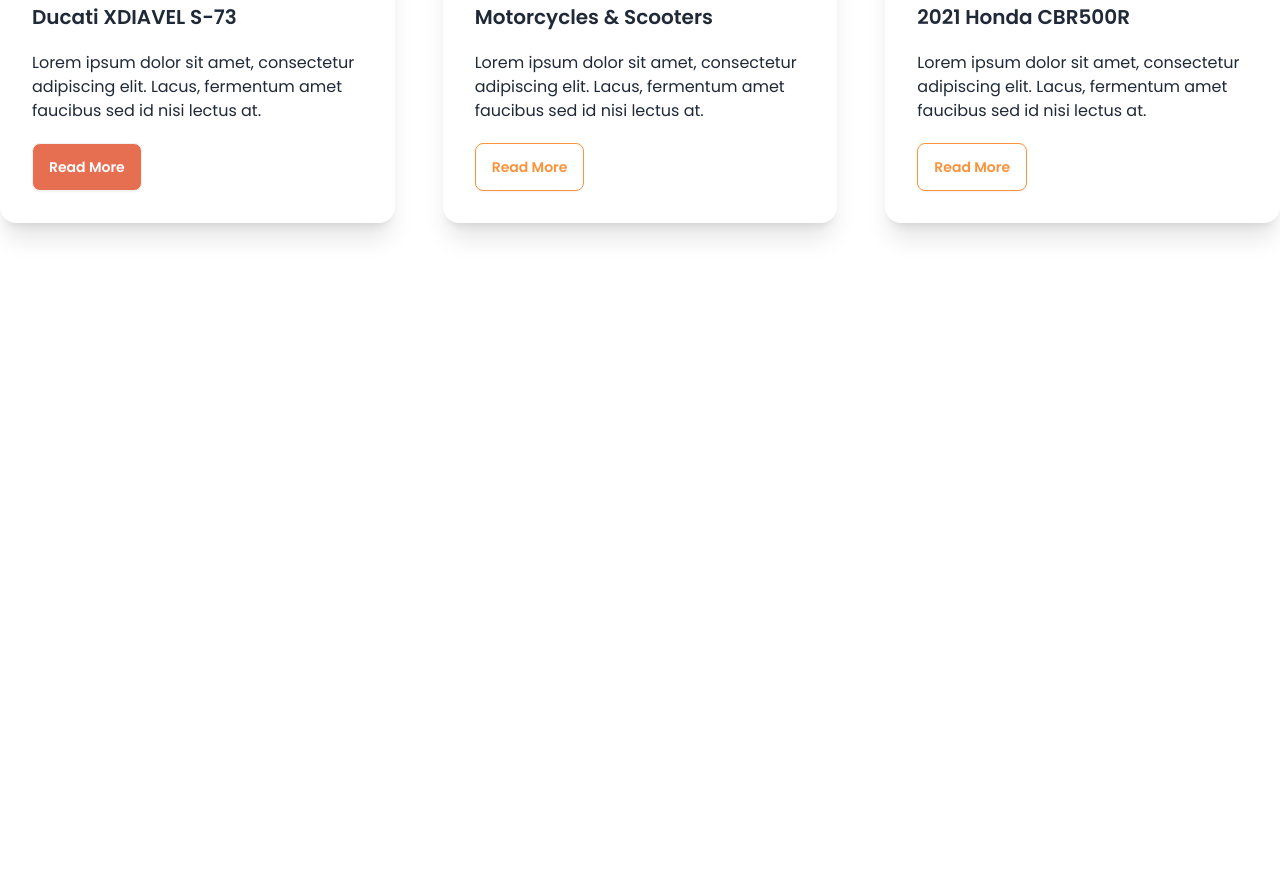
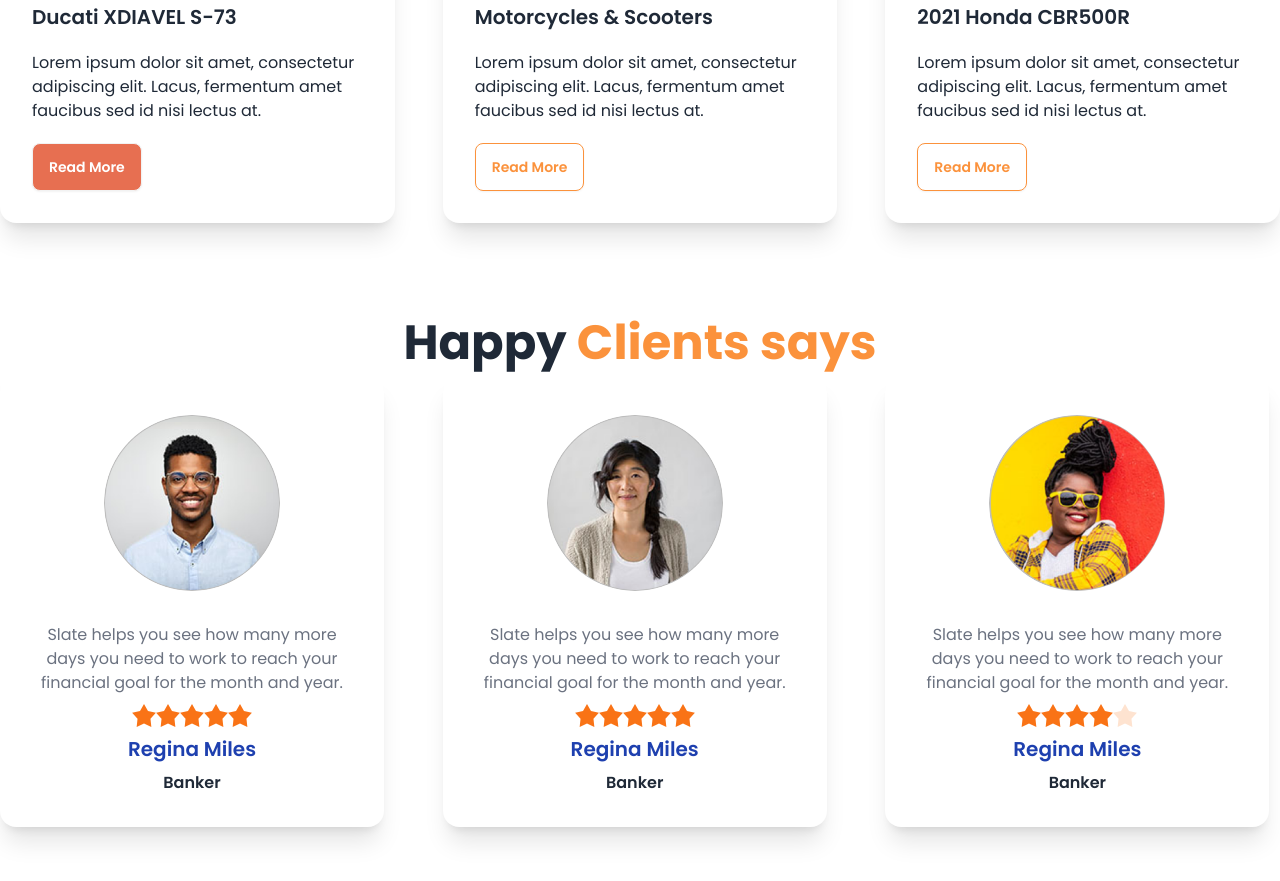
Before and after one commit to rifayethasan11/biker-zone-daisyui, a plain HTML site: page index.html in a window 1280 px wide. Shown: the part 1615-2496 px from the top of the page. Before the commit the page ends 1934 px from the top, so only its background shows below. Drawn offline with nearby package versions, Linux system fonts and the light colour scheme.

Commit message:
reviews section done

```diff
--- a/index.html
+++ b/index.html
@@ -212,6 +212,90 @@
          </div>
       </section>
 
+      <!-- client section -->
+       <section class="my-24">
+        <h1 class="font-bold text-4xl lg:text-5xl text-center mb-2">Happy <span class="text-orange-400">Clients says</span></h1>
+        <!-- reviews -->
+        <div class="grid gap-12 grid-cols-1 md:grid-cols-2 lg:grid-cols-3">
+          <!-- review 1 -->
+          <div class="card bg-base-100 w-96 shadow-xl">
+            <figure class="px-10 pt-10">
+              <div class="avatar">
+                <div class="w-44 rounded-full">
+                  <img src="./images/others/user-1.png" />
+                </div>
+              </div>
+            </figure>
+            <div class="card-body items-center text-center">
+              <p class="text-gray-500">Slate helps you see how
+                many more days you need
+                to work to reach your financial
+                goal for the month and year.</p>
+                <div class="rating">
+                  <input type="radio" name="rating-2" class="mask mask-star-2 bg-orange-500" />
+                  <input type="radio" name="rating-2" class="mask mask-star-2 bg-orange-500" />
+                  <input type="radio" name="rating-2" class="mask mask-star-2 bg-orange-500" />
+                  <input type="radio" name="rating-2" class="mask mask-star-2 bg-orange-500" checked />
+                  <input type="radio" name="rating-2" class="mask mask-star-2 bg-orange-500" />
+                </div>
+              <h2 class="text-blue-800 font-semibold text-xl">Regina Miles</h2>
+              <h2 class="text-gray-800 font-semibold text-l">Banker</h2>
+            </div>
+          </div>
+          <!-- review 2 -->
+          <div class="card bg-base-100 w-96 shadow-xl">
+            <figure class="px-10 pt-10">
+              <div class="avatar">
+                <div class="w-44 rounded-full">
+                  <img src="./images/others/user-2.png" />
+                </div>
+              </div>
+            </figure>
+            <div class="card-body items-center text-center">
+              <p class="text-gray-500">Slate helps you see how
+                many more days you need
+                to work to reach your financial
+                goal for the month and year.</p>
+                <div class="rating">
+                  <input type="radio" name="rating-2" class="mask mask-star-2 bg-orange-500" />
+                  <input type="radio" name="rating-2" class="mask mask-star-2 bg-orange-500" />
+                  <input type="radio" name="rating-2" class="mask mask-star-2 bg-orange-500" />
+                  <input type="radio" name="rating-2" class="mask mask-star-2 bg-orange-500" checked />
+                  <input type="radio" name="rating-2" class="mask mask-star-2 bg-orange-500" />
+                </div>
+              <h2 class="text-blue-800 font-semibold text-xl">Regina Miles</h2>
+              <h2 class="text-gray-800 font-semibold text-l">Banker</h2>
+            </div>
+          </div>
+          <!-- review 3 -->
+          <div class="card bg-base-100 w-96 shadow-xl">
+            <figure class="px-10 pt-10">
+              <div class="avatar">
+                <div class="w-44 rounded-full">
+                  <img src="./images/others/user-3.png" />
+                </div>
+              </div>
+            </figure>
+            <div class="card-body items-center text-center">
+              <p class="text-gray-500">Slate helps you see how
+                many more days you need
+                to work to reach your financial
+                goal for the month and year.</p>
+                <div class="rating">
+                  <input type="radio" name="rating-2" class="mask mask-star-2 bg-orange-500" />
+                  <input type="radio" name="rating-2" class="mask mask-star-2 bg-orange-500" />
+                  <input type="radio" name="rating-2" class="mask mask-star-2 bg-orange-500" />
+                  <input type="radio" name="rating-2" class="mask mask-star-2 bg-orange-500" checked />
+                  <input type="radio" name="rating-2" class="mask mask-star-2 bg-orange-500" />
+                </div>
+              <h2 class="text-blue-800 font-semibold text-xl">Regina Miles</h2>
+              <h2 class="text-gray-800 font-semibold text-l">Banker</h2>
+            </div>
+          </div>
+        </div>
+       </section>
+       <!-- reviews -->
+
   </main>
   <!-- footer section -->
   <footer>
```
